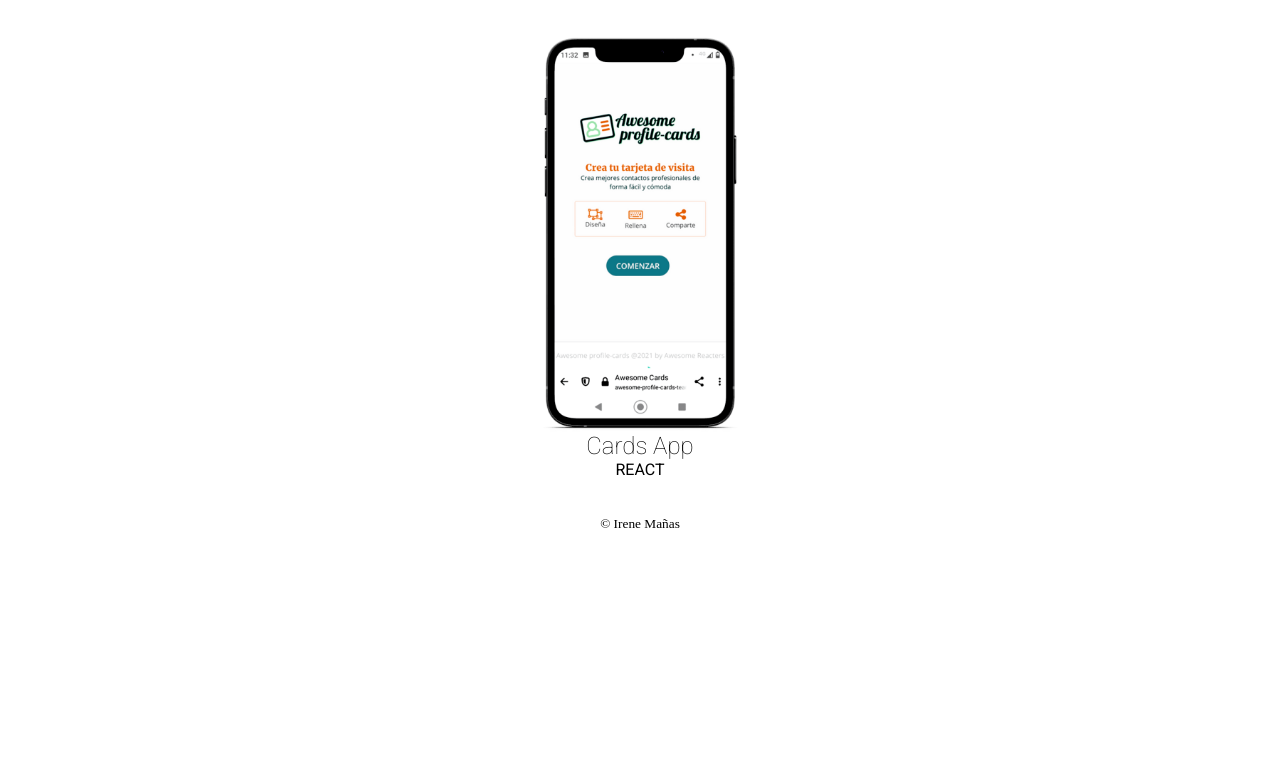
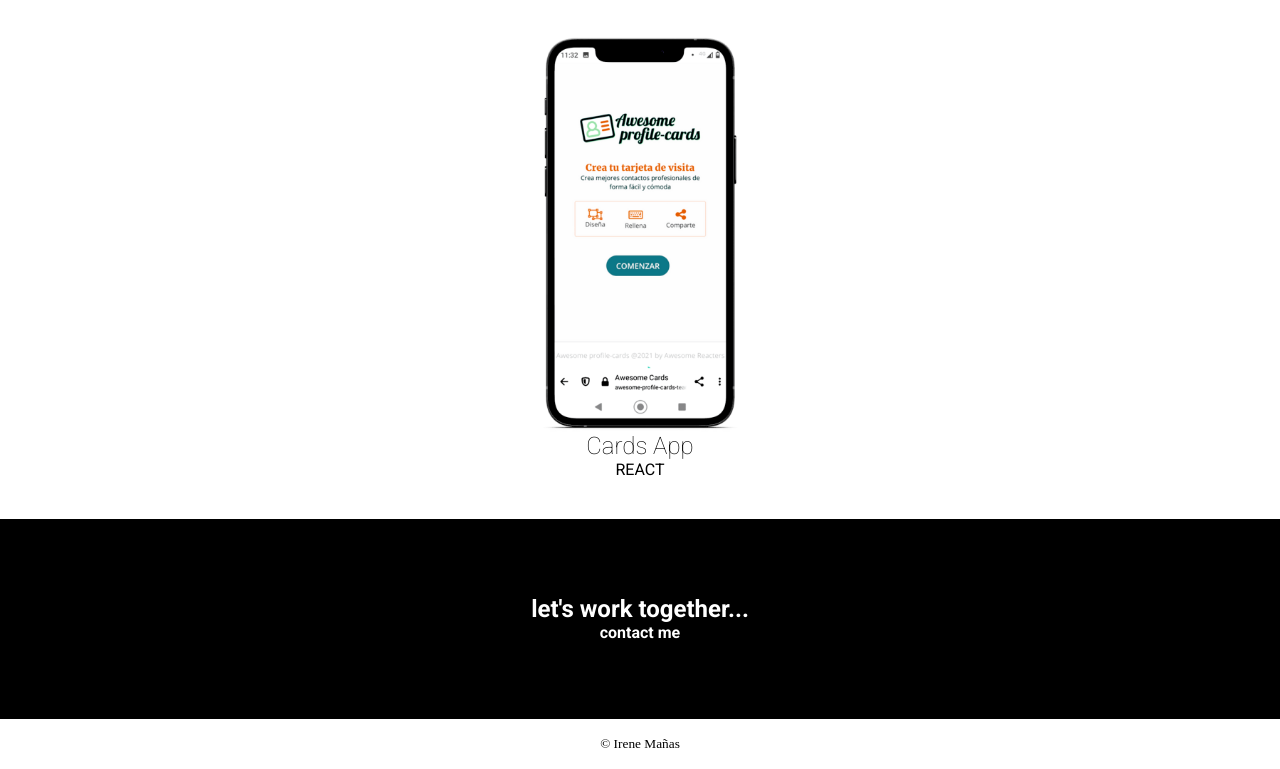
Before and after one commit to irenemanas/portfolio, a website: page src/html/index.html in a window 1280 px wide. Shown: the part 3216-3985 px from the top of the page. Before the commit the page ends 3765 px from the top, so only its background shows below. Drawn offline with nearby package versions, Linux system fonts and the light colour scheme; files that its build step writes are made by us from their sources; files whose address does not match are found by name.

Commit message:
Add contact section

```diff
--- a/src/html/partials/main.html
+++ b/src/html/partials/main.html
@@ -48,4 +48,11 @@
       </div>
     </div>
   </section>
+  <section class="contact">
+    <div class="contact__container">
+      <h2 class="contact__title">let's work together...</h2>
+      <h4 class="contact__subtitle">contact me</h4>
+      <section class="contact__social"></section>
+    </div>
+  </section>
 </main>
--- a/src/scss/layout/_page.scss
+++ b/src/scss/layout/_page.scss
@@ -49,3 +49,20 @@
     }
   }
 }
+.contact {
+  position: relative;
+  top: 50px;
+  margin-top: 20px;
+  &__container {
+    display: flex;
+    flex-direction: column;
+    width: 100%;
+    height: 200px;
+    padding: 10px 20px;
+    align-items: center;
+    justify-content: center;
+    font-family: $font-main;
+    background-color: black;
+    color: white;
+  }
+}
```
